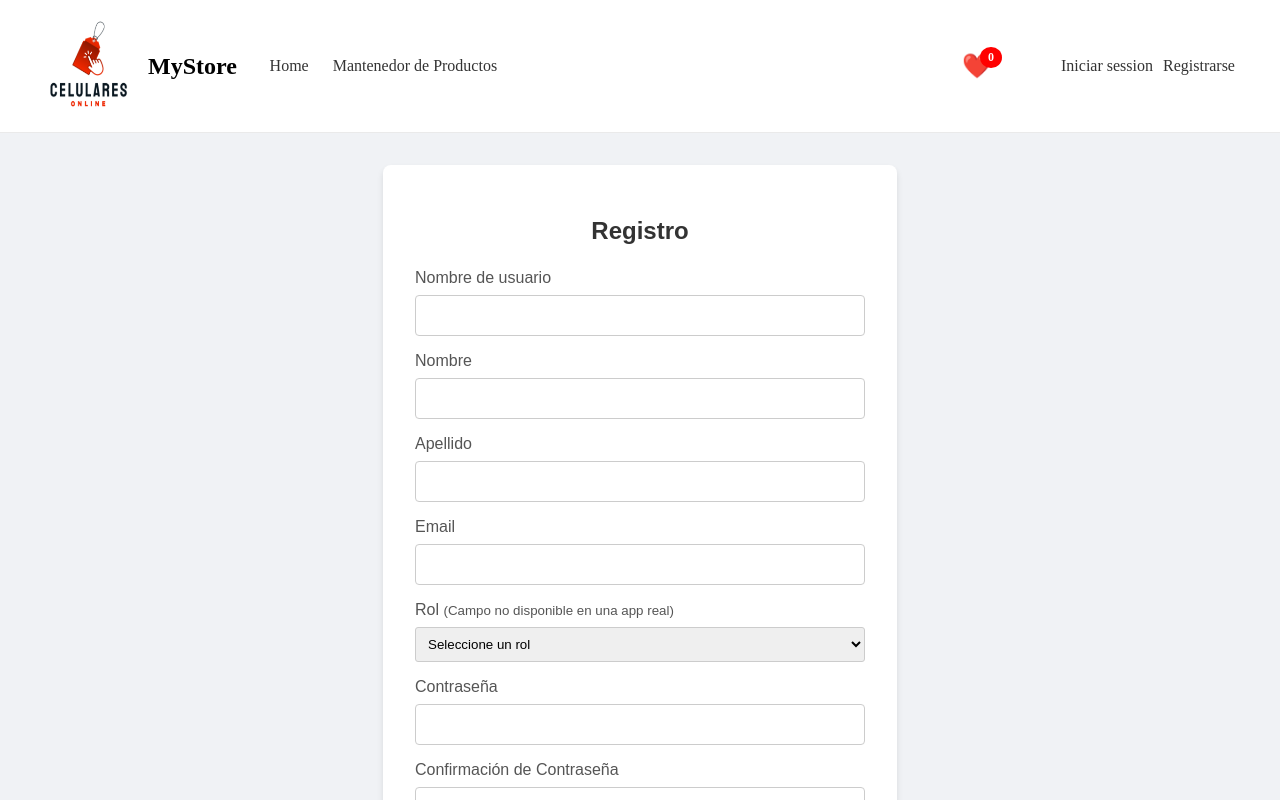
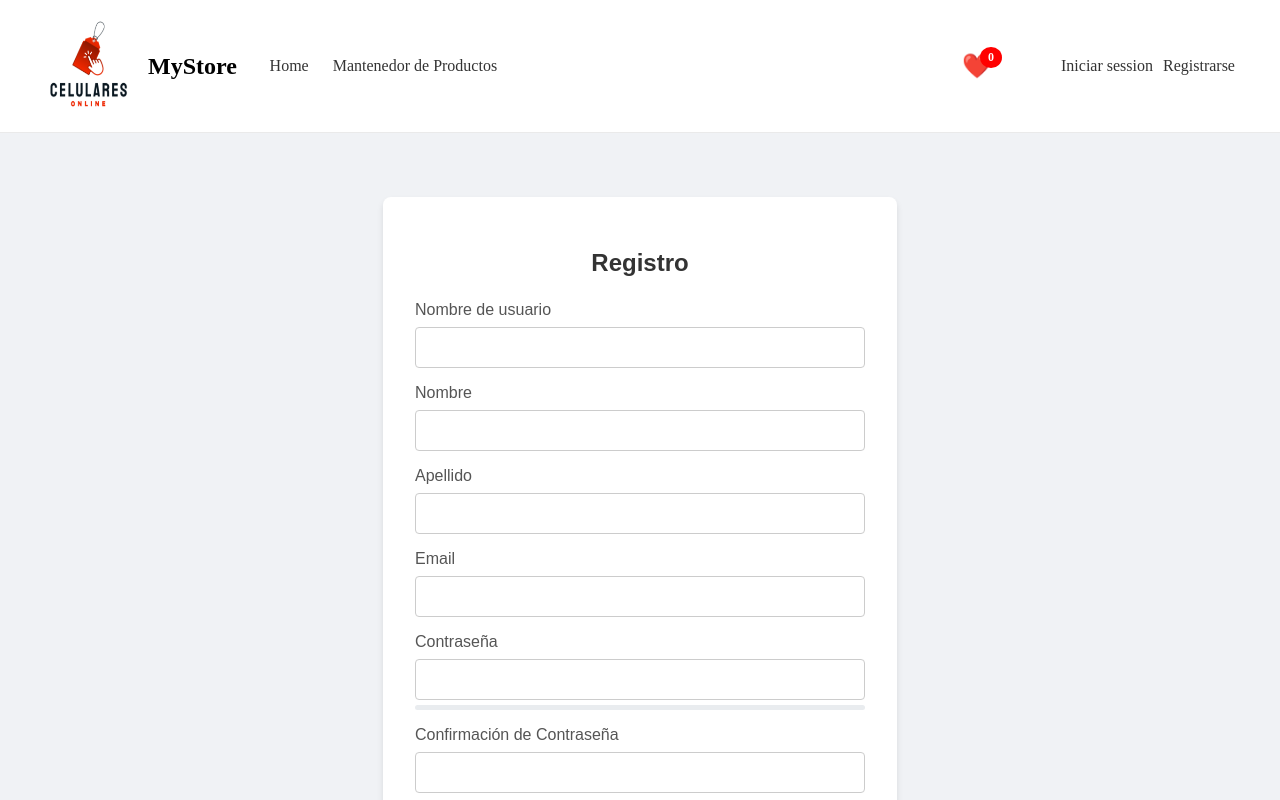
Before and after one commit to MarceloBravo/talentosp-front-back-clase4-Frontend-, a React (Create React App) app: page /register in a window 1280 px wide. Shown: the top 800 px of the page. Built offline with nearby package versions, Linux system fonts and the light colour scheme.

Commit message:
fix: Se implementó indicador de fortaleza de contraseña en el formulario de registro de usuario

```diff
--- /dev/null
+++ b/src/components/PasswordStrengthIndicator/PasswordStrengthIndicator.jsx
@@ -0,0 +1,24 @@
+import styles from './PasswordStrengthIndicator.module.css'
+
+export const PasswordStrengthIndicator = ({ strength = 0 }) => {
+    const levels = [
+        { width: "0%", color: "#e9ecef", text: "" },
+        { width: "25%", color: "#dc3545", text: "Débil" },
+        { width: "50%", color: "#ffc107", text: "Regular" },
+        { width: "75%", color: "#28a745", text: "Fuerte" },
+        { width: "100%", color: "#28a745", text: "Muy Fuerte" },
+    ];
+
+    const level = levels[strength];
+
+    return (
+        <div>
+            <div className={styles.strengthMeter}>
+                <div className={styles.strengthMeterFill} style={{ width: level.width, backgroundColor: level.color }} />
+            </div>
+            <div style={{ textAlign: 'right' }}>
+                <small style={{ color: level.color }}>{level.text}</small>
+            </div>
+        </div>
+    );
+};
--- /dev/null
+++ b/src/components/PasswordStrengthIndicator/PasswordStrengthIndicator.module.css
@@ -0,0 +1,13 @@
+.strengthMeter {
+    height: 5px;
+    width: 100%;
+    background-color: #e9ecef;
+    border-radius: 5px;
+    margin-top: 5px;
+}
+
+.strengthMeterFill {
+    height: 100%;
+    border-radius: 5px;
+    transition: width 0.3s ease-in-out, background-color 0.3s ease-in-out;
+}
--- a/src/pages/Register/RegisterPage.jsx
+++ b/src/pages/Register/RegisterPage.jsx
@@ -2,12 +2,14 @@ import { Link } from 'react-router-dom';
 import { SpinnerComponent } from '../../components/spinner/SpinnerComponent';
 import { useRegisterPage } from './useRegisterPage';
 import styles from './RegisterPage.module.css';
+import { PasswordStrengthIndicator } from '../../components/PasswordStrengthIndicator/PasswordStrengthIndicator';
 
 export const RegisterPage = () => {
     const {
         loading,
         formData,
         formErrors,
+        passwordStrength,
         handleChange,
         handleSubmit
     } = useRegisterPage();
@@ -80,29 +82,6 @@ export const RegisterPage = () => {
                     </div>
                     </div>
 
-                    {/* este campo se agregó sólo para efectos de funcionalidad del ejemplo,
-                    en una aplicación real no se permite la selección del rol al usuario,
-                    en su lugar se le otorga un rol por defecto */}
-                    <div className={styles.inputGroup}>
-                        <label htmlFor="rol">Rol <small>(Campo no disponible en una app real)</small> </label>
-                        <div className={styles.fieldContainer}>
-                            <select
-                                className={styles.inputField}
-                                id='rol'
-                                name='rol'
-                                required
-                                value={formData.rol}
-                                onChange={e => handleChange(e)}
-                                >
-                                <option value="" disabled>Seleccione un rol</option>
-                                <option value="admin">admin</option>
-                                <option value="user">administrativo</option>
-                                <option value="guest">invitado</option>
-                            </select>
-                            {formErrors.rol && <span className='label-error'>{formErrors.rol}</span>}
-                        </div>
-                    </div>
-
                     <div className={styles.inputGroup}>
                         <label htmlFor="password">Contraseña</label>
                         <div className="input-container">
@@ -116,6 +95,7 @@ export const RegisterPage = () => {
                                 required
                             />
                             {formErrors.password && <label htmlFor="password" className="label-error">{formErrors.password}</label>}
+                            <PasswordStrengthIndicator strength={passwordStrength} />
                         </div>
                     </div>
 
--- a/src/pages/Register/RegisterSchema.js
+++ b/src/pages/Register/RegisterSchema.js
@@ -5,7 +5,6 @@ export const RegisterSchema = z.object({
     nombre: z.string().min(1, { message: 'El campo es requerido' }).max(20, { message: 'El nombre no puede tener más de 20 caracteres' }),
     apellido: z.string().min(1, { message: 'El campo es requerido' }).max(20, { message: 'El apellido no puede tener más de 20 caracteres' }),
     email: z.string().min(1, { message: 'El campo es requerido' }).email({ message: 'El formato del email no es válido' }).max(255),
-    rol: z.string().min(1, { message: 'Debe seleccionar un rol' }),
     password: z.string().min(1, { message: 'El campo es requerido' }).max(255),
     confirmPassword: z.string().min(1, { message: 'El campo es requerido' }).max(255)
 }).refine(data => data.password === data.confirmPassword, {
--- a/src/pages/Register/useRegisterPage.jsx
+++ b/src/pages/Register/useRegisterPage.jsx
@@ -12,16 +12,31 @@ export const useRegisterPage = () => {
         email: '',
         password: '',
         confirmPassword: '',
-        rol: ''
+        rol: 'admin'
     });
     const [ formErrors, setFormErrors ] = useState({});
+    const [passwordStrength, setPasswordStrength] = useState(0);
     const navigate = useNavigate();
 
+
+    const calculatePasswordStrength = (password) => {
+        let score = 0;
+        if (!password) return 0;
+        if (password.length >= 8) score++;
+        if (/[A-Z]/.test(password)) score++;
+        if (/[0-9]/.test(password)) score++;
+        if (/[^a-zA-Z0-9]/.test(password)) score++;
+        return score;
+    };
 
     const handleChange = (e) => {
         const { name, value } = e.target;
         const updatedFormData = { ...formData, [name]: value };
         setFormData(updatedFormData);
+
+        if (name === 'password') {
+            setPasswordStrength(calculatePasswordStrength(value));
+        }
 
         const result = RegisterSchema.safeParse(updatedFormData);
 
@@ -75,6 +90,7 @@ export const useRegisterPage = () => {
         loading,
         formData,
         formErrors,
+        passwordStrength,
         handleChange,
         handleSubmit
     }
```
